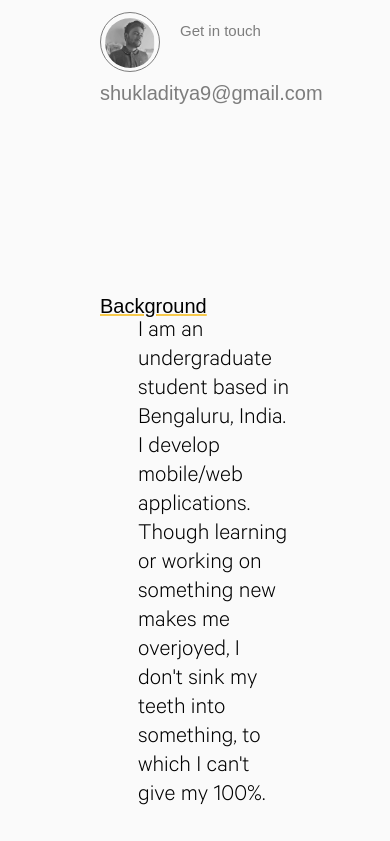
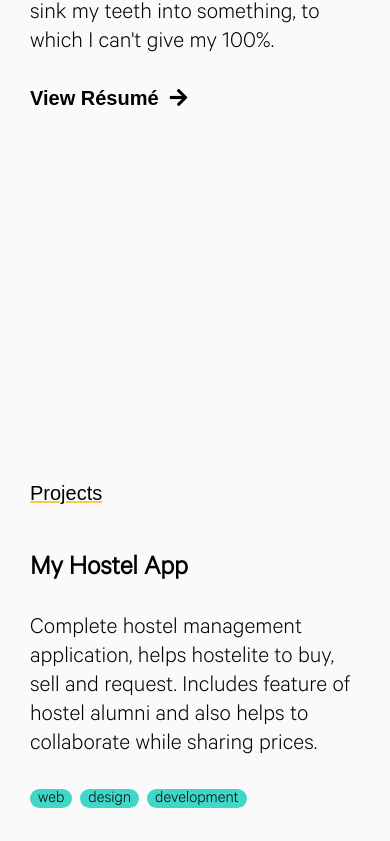
Before and after one commit to shukladitya/shukladitya.github.io, a plain HTML site: page index.html in a window 390 px wide. Shown: the part 1147-1988 px from the top of the page. Drawn offline with Linux system fonts and the light colour scheme.

Commit message:
adding responsive code

```diff
--- a/css/style.css
+++ b/css/style.css
@@ -591,3 +591,83 @@ body{
 	background-size:cover;
 }
 	/*----------------------------------this section is view all project-------------------------------------*/
+
+/*media query and responsive code*/
+@media(max-width: 1000px){
+	#topbar{
+		margin-left: 30px;
+		margin-right: 30px;
+	}
+	#intro{
+		margin-left: 30px;
+		width: 70%;
+	}
+	#intro h1{
+		font-size: 40px;
+		margin-bottom: 60px;
+	}
+	#background{
+		margin-left: 30px;
+		margin-right: 30px;
+	}
+	#projects{
+		margin-left: 30px;
+		margin-right: 30px;
+	}
+	#project-heading{
+		width: auto;
+	}
+	.project-content{
+		transform: scale(0.7);
+	}
+	#bottombar{
+		margin-right: 30px;
+		margin-left: 30px;
+	}
+}
+@media(orientation:portrait){
+	#intro{
+		padding-top:30px;
+	}
+	#outerradi{
+		margin-right:10px;
+	}
+	#email{
+		font-size: 15px;
+	}
+	#background p{
+		float: left;
+		margin-top: 100px;
+		width: 100%;
+	}
+	.furtherlink{
+		margin-left: 0px;
+	}
+	#project-heading{
+		position: relative;
+		clear: right;
+	}
+	#project-right{
+		width: 100%;
+	}
+	.project-section{
+		height: 100vh;
+		margin-top: 100px;
+	}
+	.project-content{
+		order: 2;
+		margin-top: 20px;
+		width: 100%;
+		transform: scale(1);
+		font-size: 24px;
+	}
+	.project-image{
+		order: 1;
+		position: relative;
+		width: 100%;
+		height: 33vh;
+	}
+	.blogimage{
+		height:22vh;
+	}
+}
--- a/js/JS.js
+++ b/js/JS.js
@@ -54,25 +54,25 @@ document.addEventListener('scroll',(e)=>{
 		curcolour='#027D7E';
 		cursor.setAttribute("style",`top:${curY-10+window.scrollY}px;left:${curX-5}px;background-color:${curcolour}`);
 	}
-	if(window.scrollY>1870)
+	if(window.scrollY>1820)
 	{
 		document.documentElement.style.setProperty('--backgroundcolor','#EABBCA');
 		curcolour='#8367B2';
 		cursor.setAttribute("style",`top:${curY-10+window.scrollY}px;left:${curX-5}px;background-color:${curcolour}`);
 	}
-	if(window.scrollY>2970)
+	if(window.scrollY>2870)
 	{
 		document.documentElement.style.setProperty('--backgroundcolor','#C4BCEC');
 		curcolour='#7D6BD5';
 		cursor.setAttribute("style",`top:${curY-10+window.scrollY}px;left:${curX-5}px;background-color:${curcolour}`);
 	}
-	if(window.scrollY>4100)
+	if(window.scrollY>3850)
 	{
 		document.documentElement.style.setProperty('--backgroundcolor','#FFE1E6');
 		curcolour='#DA8E8D';
 		cursor.setAttribute("style",`top:${curY-10+window.scrollY}px;left:${curX-5}px;background-color:${curcolour}`);
 	}
-	if(window.scrollY>5465)
+	if(window.scrollY>5165)
 	{
 		daynightflag==1?document.documentElement.style.setProperty('--backgroundcolor','#111216'):document.documentElement.style.setProperty('--backgroundcolor','#FAFAFA');
 		daynightflag==1?curcolour='white':curcolour='black';
```
